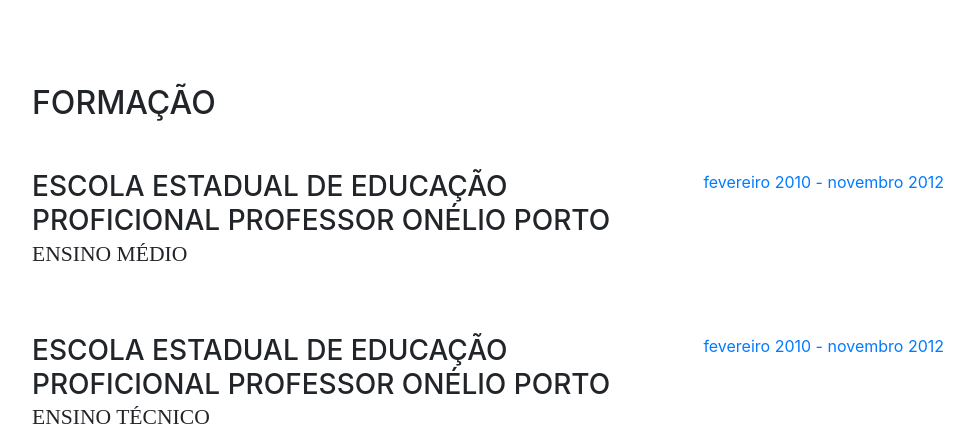
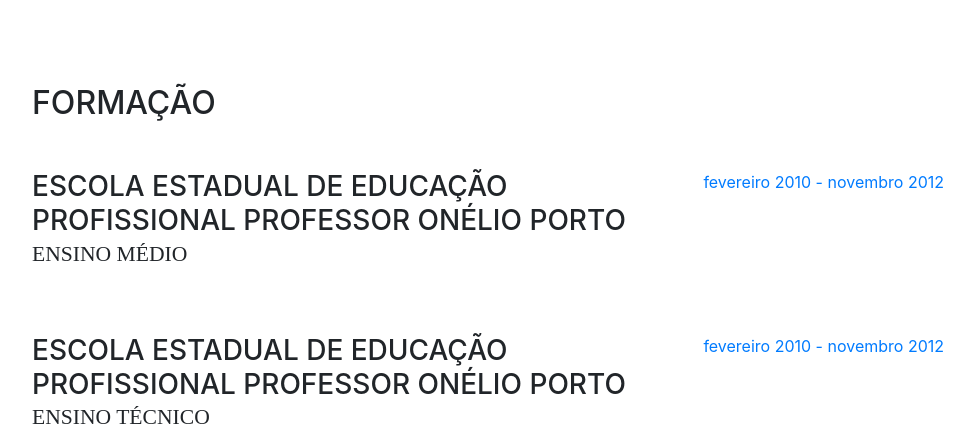
Before and after one commit to gilmaicor/gilmaicor.github.io, a website with bundled scripts: page index.html in a window 1280 px wide. Shown: the part 863-1309 px from the top of the page, without its empty margins (288-1263 px from the left). Built offline with nearby package versions, Linux system fonts and the light colour scheme; a web font is replaced by a local one.

Commit message:
Adicionado ultimos topicos

```diff
--- a/index.html
+++ b/index.html
@@ -9,6 +9,7 @@
     <meta name="author" content="">
 
     <title>Gilmaicor Leandro</title>
+    <link rel="shortcut icon" href="img/images.ico" type="image/x-icon" />
 
     <!-- Bootstrap core CSS -->
     <link href="vendor/bootstrap/css/bootstrap.min.css" rel="stylesheet">
@@ -29,7 +30,7 @@
 
     <nav class="navbar navbar-expand-lg navbar-dark bg-primary fixed-top" id="sideNav">
       <a class="navbar-brand js-scroll-trigger" href="#page-top">
-        <span class="d-block d-lg-none">Start Bootstrap</span>
+        <span class="d-block d-lg-none">Portfólio</span>
         <span class="d-none d-lg-block">
           <img class="img-fluid img-profile rounded-circle mx-auto mb-2" src="img/profile.jpg" alt="">
         </span>
@@ -99,7 +100,7 @@
 
           <div class="resume-item d-flex flex-column flex-md-row mb-5">
             <div class="resume-content mr-auto">
-              <h3 class="mb-0">Escola Estadual de Educação Proficional Professor Onélio Porto</h3>
+              <h3 class="mb-0">Escola Estadual de Educação Profissional Professor Onélio Porto</h3>
               <div class="subheading mb-3">Ensino Médio</div>
             </div>
             <div class="resume-date text-md-right">
@@ -109,7 +110,7 @@
 
           <div class="resume-item d-flex flex-column flex-md-row mb-5">
             <div class="resume-content mr-auto">
-              <h3 class="mb-0">Escola Estadual de Educação Proficional Professor Onélio Porto</h3>
+              <h3 class="mb-0">Escola Estadual de Educação Profissional Professor Onélio Porto</h3>
               <div class="subheading mb-3">Ensino Técnico</div>
               <div>Técnico em Enfermagem</div>
             </div>
```
Also changed, not shown: img/images.ico (added).
